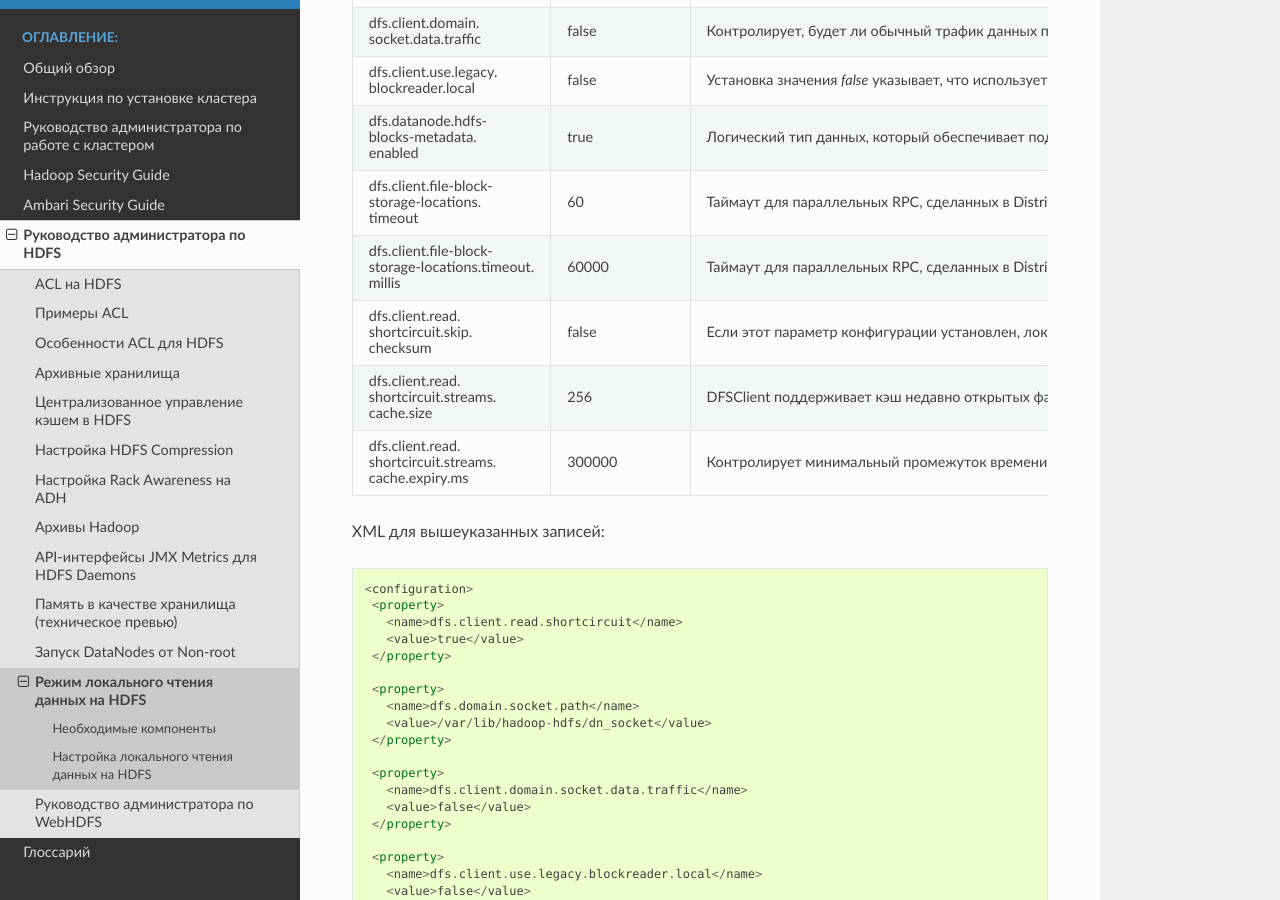
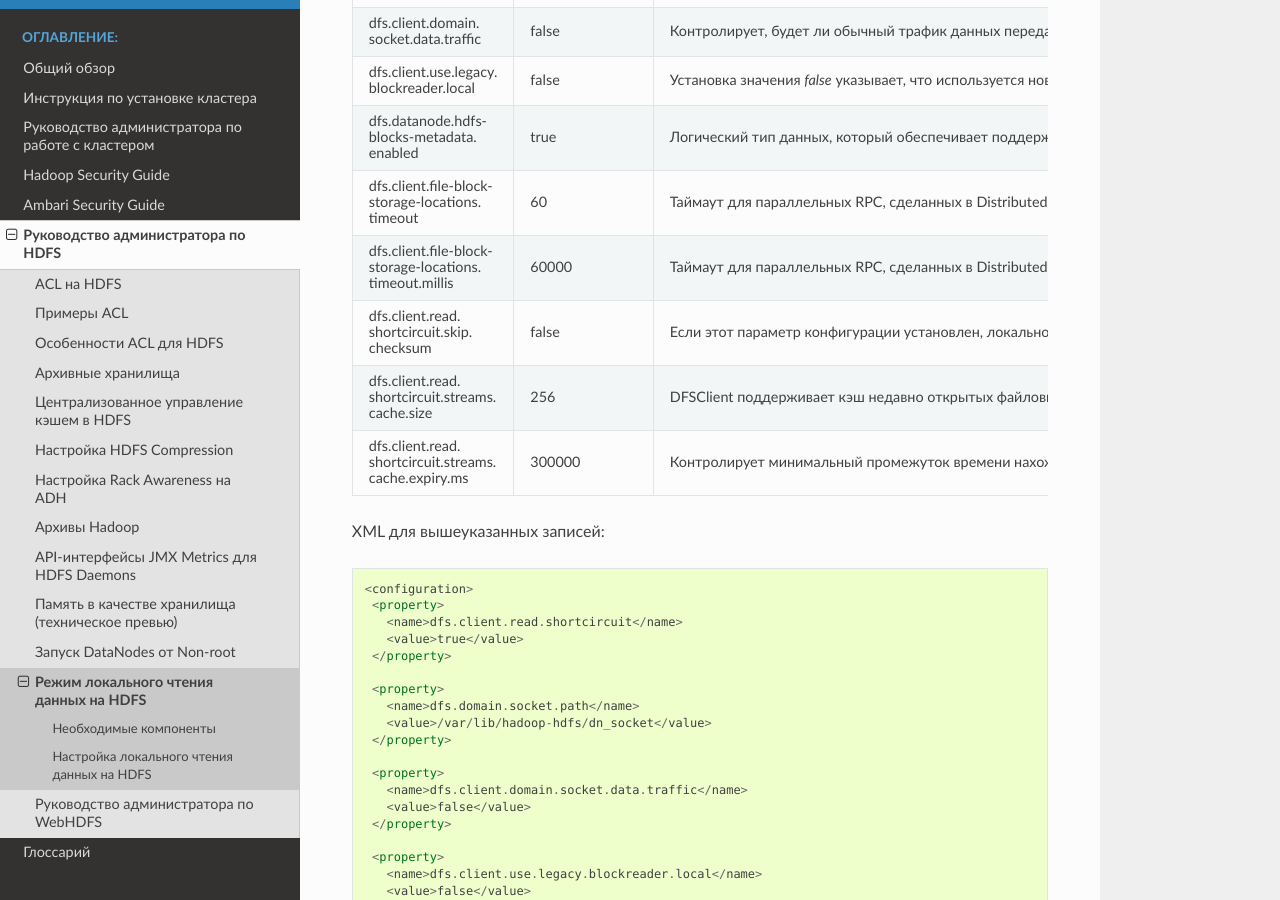
Before and after one commit to arenadata/docs_adps, a Sphinx documentation site: the page built from source/HDFSadmin/Short-Circuit.rst, in a window 1280 px wide and 900 px high, scrolled down 798 px. Built offline with Sphinx 7.4.7 and the Read the Docs theme 2.0.0, drawn with Linux system fonts in a browser that asks for light colours.

```diff
--- a/source/HDFSadmin/Short-Circuit.rst
+++ b/source/HDFSadmin/Short-Circuit.rst
@@ -33,7 +33,7 @@
    "dfs.client.use.legacy. |br| blockreader.local", "false", "Установка значения *false* указывает, что используется новая версия локального чтения (на основе HDFS-347). Эта версия поддерживается и рекомендуется для использования с ADH. Значение *true* означает, что используется старый режим локального чтения"
    "dfs.datanode.hdfs- |br| blocks-metadata. |br| enabled", "true", "Логический тип данных, который обеспечивает поддержку на стороне сервера DataNode для экспериментального DistributedFileSystem#getFileVBlockStorageLocations API"
    "dfs.client.file-block- |br| storage-locations. |br| timeout", "60", "Таймаут для параллельных RPC, сделанных в DistributedFileSystem#getFileBlockStorageLocations (в секундах). Это свойство устарело, но по-прежнему поддерживается для обратной совместимости"
-   "dfs.client.file-block- |br| storage-locations.timeout. |br| millis", "60000", "Таймаут для параллельных RPC, сделанных в DistributedFileSystem#getFileBlockStorageLocations (в миллисекундах). Это свойство заменяет dfs.client.file-block-storage-locations.timeout и предлагает более точный уровень детализации"
+   "dfs.client.file-block- |br| storage-locations. |br| timeout.millis", "60000", "Таймаут для параллельных RPC, сделанных в DistributedFileSystem#getFileBlockStorageLocations (в миллисекундах). Это свойство заменяет dfs.client.file-block-storage-locations.timeout и предлагает более точный уровень детализации"
    "dfs.client.read. |br| shortcircuit.skip. |br| checksum", "false", "Если этот параметр конфигурации установлен, локальное чтение будет пропускать контрольную сумму файлов. Обычно это не рекомендуется, но может быть полезно для специальных настроек. Может пригодиться, если есть собственные контрольные суммы файлов вне HDFS"
    "dfs.client.read. |br| shortcircuit.streams. |br| cache.size", "256", "DFSClient поддерживает кэш недавно открытых файловых дескрипторов. Параметр управляет размером кэша. При установке значения выше указанного будут использоваться дополнительные дескрипторы файлов, но они могут обеспечить лучшую производительность при рабочей нагрузке с большим количеством запросов"
    "dfs.client.read. |br| shortcircuit.streams. |br| cache.expiry.ms", "300000", "Контролирует минимальный промежуток времени нахождения файловых дескрипторов в контексте кэша клиента, прежде чем они могут быть закрыты (в миллисекундах)"
```
